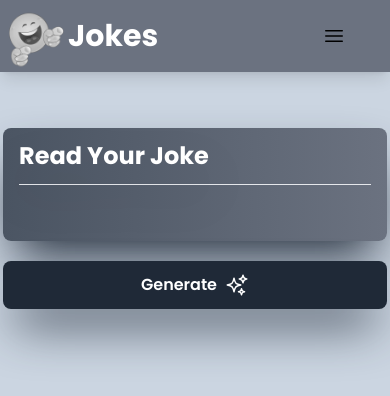
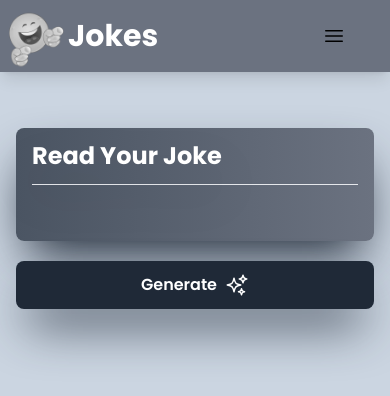
Before and after one commit to NaveenNandhu/Joke_generator, a plain HTML site: page Jokes/index.html in a window 390 px wide. Drawn offline with nearby package versions, Linux system fonts and the light colour scheme; no server answers.

Commit message:
Update index.html

```diff
--- a/Jokes/index.html
+++ b/Jokes/index.html
@@ -15,6 +15,7 @@
 
 <body class="bg-slate-300" onoffline="user_offline()">
     <section>
+        <!-- Header Section -->
         <div class="w-full bg-gray-500 shadow-lg fixed top-0 left-0 z-10">
             <div class="w-full flex items-center justify-between">
                 <div class="header-section p-1 flex items-center text-3xl">
@@ -40,7 +41,7 @@
         </div>
         <div class="flex justify-center pt-32 pb-5">
             <div
-                class="w-full max-w-sm sm:max-w-md lg:max-w-lg h-fit rounded-lg bg-gradient-to-r from-gray-600 to-gray-500 shadow-2xl shadow-gray-800 px-4 sm:px-8">
+                class="w-full max-w-sm sm:max-w-md lg:max-w-lg mx-4 sm:mx-6 md:mx-auto h-fit rounded-lg bg-gradient-to-r from-gray-600 to-gray-500 shadow-2xl shadow-gray-800 px-4 sm:px-8">
                 <div>
                     <h1 class="font-popins font-bold text-2xl px-0 py-3 text-white drop-shadow-2xl">Read Your Joke</h1>
                 </div>
@@ -53,10 +54,9 @@
                 </div>
             </div>
         </div>
-
         <div class="flex justify-center pb-10">
             <button onclick="generateJoke()" id="gen_btn"
-                class="w-full max-w-sm sm:max-w-md lg:max-w-lg bg-gray-800 rounded-lg font-popins p-3 shadow-2xl shadow-gray-800 text-white font-semibold flex justify-center active:ring-4">
+                class="w-full max-w-sm sm:max-w-md lg:max-w-lg mx-4 sm:mx-6 md:mx-auto bg-gray-800 rounded-lg font-popins p-3 shadow-2xl shadow-gray-800 text-white font-semibold flex justify-center active:ring-4">
                 Generate
                 <svg xmlns="http://www.w3.org/2000/svg" fill="none" viewBox="0 0 24 24" stroke-width="1.5"
                     stroke="currentColor" class="size-6 ml-2">
```
